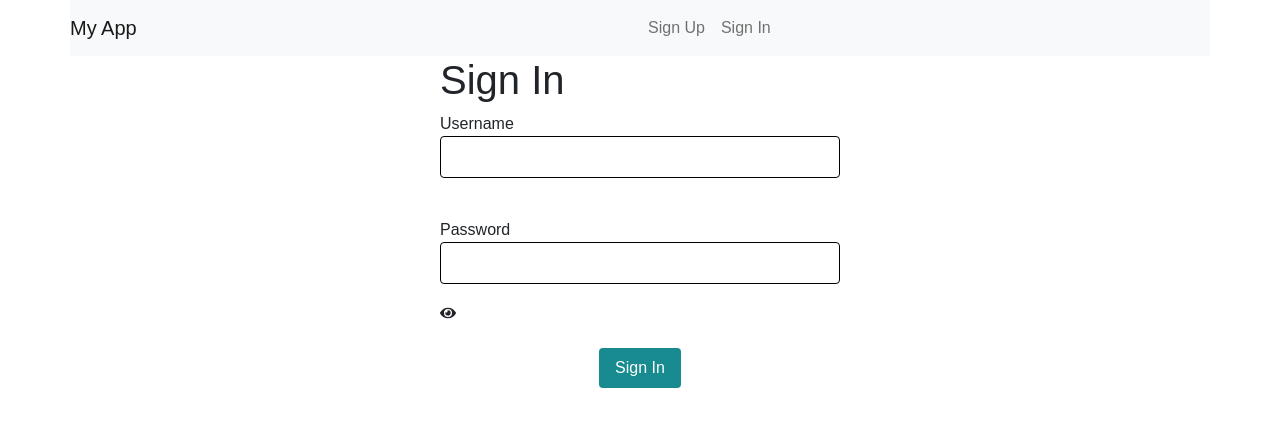
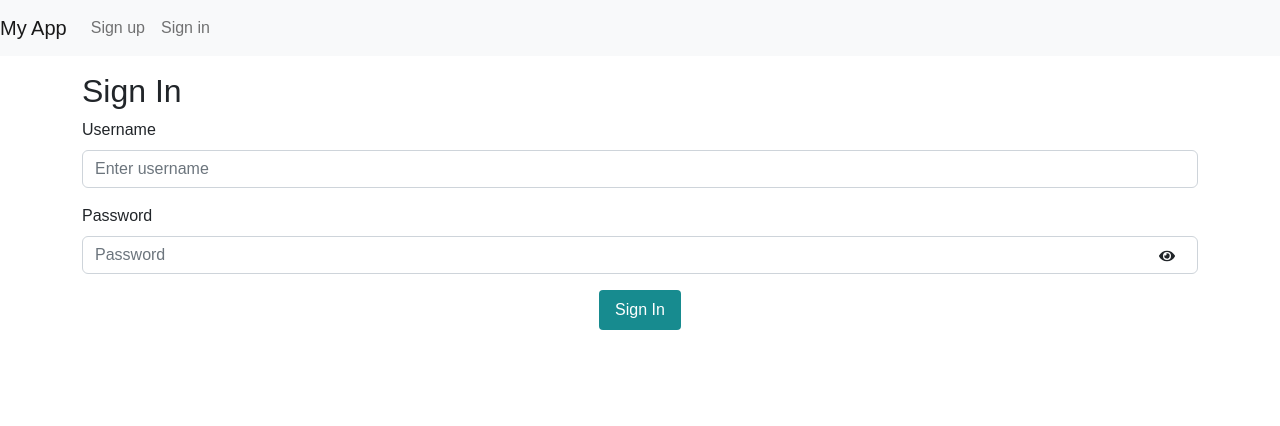
Before and after one commit to mmmyykkeee/client, a React (Create React App) app: page /Sign-In in a window 1280 px wide. Shown: the top 426 px of the page. Built offline with nearby package versions, Linux system fonts and the light colour scheme; no server answers.

Commit message:
Sign in not yet working

```diff
--- a/src/App.js
+++ b/src/App.js
@@ -1,65 +1,164 @@
+// import React, { useState } from "react";
+// import { Routes, Route, Link } from "react-router-dom";
+// import "bootstrap/dist/css/bootstrap.min.css";
+// import SignIn from "./SignIn";
+// import SignUp from "./SignUp";
+
+// function App() {
+//   const [isLoggedIn, setIsLoggedIn] = useState(false);
+//   const [currentUser, setCurrentUser] = useState("");
+
+//   const handleLogIn = (username) => {
+//     setIsLoggedIn(true);
+//     setCurrentUser(username);
+//   };
+
+//   const handleLogOut = () => {
+//     setIsLoggedIn(false);
+//     setCurrentUser("");
+//   };
+
+//   return (
+//     <div className="container">
+//       <nav className="navbar navbar-expand-lg navbar-light bg-light">
+//         <a className="navbar-brand" href="/">
+//           Your App Name
+//         </a>
+//         <button
+//           className="navbar-toggler"
+//           type="button"
+//           data-toggle="collapse"
+//           data-target="#navbarNav"
+//           aria-controls="navbarNav"
+//           aria-expanded="false"
+//           aria-label="Toggle navigation"
+//         >
+//           <span className="navbar-toggler-icon"></span>
+//         </button>
+//         <div className="collapse navbar-collapse" id="navbarNav">
+//           <ul className="navbar-nav mr-auto">
+//             <li className="nav-item">
+//               <Link to="/" className="nav-link">
+//                 Home
+//               </Link>
+//             </li>
+//             <li className="nav-item">
+//               <Link to="/about" className="nav-link">
+//                 About
+//               </Link>
+//             </li>
+//           </ul>
+//           <ul className="navbar-nav">
+//             {!isLoggedIn && (
+//               <>
+//                 <li className="nav-item">
+//                   <Link to="/Sign-In" className="nav-link">
+//                     Sign In
+//                   </Link>
+//                 </li>
+//                 <li className="nav-item">
+//                   <Link to="/Sign-Up" className="nav-link">
+//                     Sign Up
+//                   </Link>
+//                 </li>
+//               </>
+//             )}
+//             {isLoggedIn && (
+//               <>
+//                 <li className="nav-item">
+//                   <span className="nav-link">Welcome {currentUser}</span>
+//                 </li>
+//                 <li className="nav-item">
+//                   <button className="btn btn-link nav-link" onClick={handleLogOut}>
+//                     Log Out
+//                   </button>
+//                 </li>
+//               </>
+//             )}
+//           </ul>
+//         </div>
+//       </nav>
+      // <Routes>
+      //   <Route path="/Sign-Up" element={<SignUp />} />
+      //   <Route path="/Sign-In" element={<SignIn onLogIn={handleLogIn} />} />
+      // </Routes>
+//     </div>
+//   );
+// }
+
+// export default App;
+
+
 import React, { useState, useEffect } from 'react';
-import { Routes, Route, Link } from 'react-router-dom';
-import SignIn from "./SignIn";
-import SignUp from "./SignUp";
+import { BrowserRouter as Router, Routes, Route, Link } from 'react-router-dom';
+import axios from 'axios';
+import SignUp from './SignUp';
+import SignIn from './SignIn';
 
-import axios from 'axios';
-
-function App() {
-  const [currentUser, setCurrentUser] = useState(null);
+const App = () => {
+  const [loggedInUser, setLoggedInUser] = useState(null);
 
   useEffect(() => {
     const token = localStorage.getItem('token');
     if (token) {
       axios.get('/api/currentUser', { headers: { Authorization: `Bearer ${token}` } })
-        .then(res => setCurrentUser(res.data.username))
-        .catch(err => console.log(err));
+        .then(response => setLoggedInUser(response.data.username))
+        .catch(error => console.log(error));
     }
   }, []);
 
   const handleLogout = () => {
     localStorage.removeItem('token');
-    setCurrentUser(null);
+    setLoggedInUser(null);
   };
 
   return (
-    <div>
-      <nav className="navbar navbar-expand-lg navbar-light bg-light container">
-        <div className='d-flex col-6'>
+
+      <div>
+        <nav className="navbar navbar-expand-lg navbar-light bg-light">
           <Link className="navbar-brand" to="/">My App</Link>
-          <button className="navbar-toggler" type="button" data-toggle="collapse" data-target="#navbarNav" aria-controls="navbarNav" aria-expanded="false" aria-label="Toggle navigation">
+          <button
+            className="navbar-toggler"
+            type="button"
+            data-toggle="collapse"
+            data-target="#navbarNav"
+            aria-controls="navbarNav"
+            aria-expanded="false"
+            aria-label="Toggle navigation"
+          >
             <span className="navbar-toggler-icon"></span>
           </button>
-        </div>
-          <div className="collapse navbar-collapse col-2" id="navbarNav">
-            <ul className="navbar-nav">
-              {!currentUser && (
+          <div className="collapse navbar-collapse" id="navbarNav">
+            <ul className="navbar-nav ml-auto">
+              {loggedInUser ? (
                 <>
                   <li className="nav-item">
-                    <Link className="nav-link" to="/Sign-Up">Sign Up</Link>
+                    <p className="nav-link">Welcome, {loggedInUser}!</p>
                   </li>
                   <li className="nav-item">
-                    <Link className="nav-link" to="/Sign-In">Sign In</Link>
+                    <button className="btn btn-danger" onClick={handleLogout}>Log out</button>
+                  </li>
+                </>
+              ) : (
+                <>
+                  <li className="nav-item">
+                    <Link className="nav-link" to="/Sign-Up">Sign up</Link>
+                  </li>
+                  <li className="nav-item">
+                    <Link className="nav-link" to="/Sign-In">Sign in</Link>
                   </li>
                 </>
               )}
             </ul>
           </div>
-        <div className='col-2'>
-          {currentUser && (
-            <div className="mx-2 d-flex align-items-center justify-content-around">
-              <p className="d-flex align-items-center mt-3">Welcome, {currentUser}!</p>
-              <button className="btn btn-outline-primary" onClick={handleLogout}>Logout</button>
-            </div>
-          )}
-        </div>
-      </nav>
-      <Routes>
+        </nav>
+        <Routes>
         <Route path="/Sign-Up" element={<SignUp />} />
         <Route path="/Sign-In" element={<SignIn />} />
-      </Routes>
-    </div>
+            </Routes>
+      </div>
+
   );
-}
+};
 
 export default App;
--- a/src/SignIn.js
+++ b/src/SignIn.js
@@ -1,117 +1,82 @@
-import React, { useState, useEffect } from 'react';
+import React, { useState } from 'react';
+import { useNavigate } from 'react-router-dom';
+import axios from 'axios';
+import { Button, Form } from 'react-bootstrap';
 import { FaEye, FaEyeSlash } from 'react-icons/fa';
 
-function SignIn() {
+
+const SignIn = ({ setLoggedInUser }) => {
+  const navigate = useNavigate();
   const [username, setUsername] = useState('');
   const [password, setPassword] = useState('');
-  const [message, setMessage] = useState('');
-  const [currentUser, setCurrentUser] = useState(null);
+  const [errorMessage, setErrorMessage] = useState('');
   const [showPassword, setShowPassword] = useState(false);
 
-  useEffect(() => {
-    const getCurrentUser = async () => {
-      try {
-        const response = await fetch('/api/currentUser', {
-          headers: {
-            Authorization: `Bearer ${localStorage.getItem('token')}`,
-          },
-        });
-        const data = await response.json();
-        setCurrentUser(data);
-      } catch (error) {
-        console.log(error);
-      }
-    };
-    getCurrentUser();
-  }, []);
 
-  const handleSubmit = async (e) => {
-    e.preventDefault();
-    const response = await fetch('/signin', {
-      method: 'POST',
-      headers: {
-        'Content-Type': 'application/json',
-      },
-      body: JSON.stringify({ username, password }),
-    });
-    if (response.ok) {
-      const data = await response.json();
-      localStorage.setItem('token', data.token);
-      setMessage('Sign in successful');
-      setTimeout(() => {
-        setMessage('');
-        window.location.href = "/";
-      }, 1000);
-    } else {
-      setMessage('Sign in failed, Check your Username or Password');
+  const handleSubmit = async (event) => {
+    event.preventDefault();
+    try {
+      const response = await axios.post('/signin', { username, password });
+      localStorage.setItem('token', response.data.token);
+      setLoggedInUser(username);
+      setUsername('');
+      setPassword('');
+      setErrorMessage('');
+      navigate.push('/');
+    } catch (error) {
+      console.log(error.response.data);
+      setErrorMessage(error.response.data);
     }
   };
 
-  const handleLogout = () => {
-    localStorage.removeItem('token');
-    setCurrentUser(null);
-    setMessage('Logged out');
-    setTimeout(() => {
-      setMessage('');
-      window.location.href = "/";
-    }, 3000);
-  };
+  return (
+    <div className="container mt-3">
+      <h2>Sign In</h2>
+      <Form onSubmit={handleSubmit}>
+        <Form.Group controlId="username">
+          <Form.Label>Username</Form.Label>
+          <Form.Control
+            type="text"
+            placeholder="Enter username"
+            value={username}
+            onChange={(event) => setUsername(event.target.value)}
+          />
+        </Form.Group>
 
-  const isLoggedIn = () => {
-    const token = localStorage.getItem('token');
-    return !!token;
-  }
+        <Form.Group controlId="password">
+          <Form.Label>Password</Form.Label>
+         <div style={{ position: "relative" }}>
+          <Form.Control
+            type={showPassword ? "text" : "password"}
+            placeholder="Password"
+            value={password}
+            onChange={(event) => setPassword(event.target.value)}
+          />
+           <button
+    type="button"
+    className="btn btn-outline-none password-toggle-button"
+    onClick={() => setShowPassword(!showPassword)}
+    aria-label={showPassword ? "Hide password" : "Show password"}
+    style={{
+      position: "absolute",
+      top: "50%",
+      right: "10px",
+      transform: "translateY(-50%)",
+    }}
+  >
+    {showPassword ? <FaEyeSlash /> : <FaEye />}
+  </button>
+          </div>
+        </Form.Group>
 
-  return (
-    <div className='containers'>
-      {currentUser ? (
-        <div>
-          <p>Welcome, {currentUser.username}!</p>
-          <button className='btn' onClick={handleLogout}>Logout</button>
-        </div>
-      ) : (
-        <div>
-          <h1>Sign In</h1>
-          <form onSubmit={handleSubmit}>
-            <label htmlFor="username">Username</label>
-            <input
-              type="text"
-              id="username"
-              name="username"
-              value={username}
-              onChange={(e) => setUsername(e.target.value)}
-              required
-            />
-            <br />
+        {errorMessage && <div className="text-danger">{errorMessage}</div>}
 
-            <label htmlFor="password">Password</label>
-            <div className='password-input'>
-              <input
-                type={showPassword ? 'text' : 'password'}
-                id="password"
-                name="password"
-                value={password}
-                onChange={(e) => setPassword(e.target.value)}
-                required
-              />
-              {showPassword ? (
-                <FaEyeSlash onClick={() => setShowPassword(false)} />
-              ) : (
-                <FaEye onClick={() => setShowPassword(true)} />
-              )}
-            </div>
-            <br />
-            <button type="submit">Sign In</button>
-          </form>
-          {message && (
-            <p style={{ color: message.includes('successful') ? 'green' : 'red' }}>
-              {message}
-            </p>
-          )}
-        </div>
-      )}
+        <Button variant="primary" type="submit">
+          Sign In
+        </Button>
+      </Form>
     </div>
   );
-}
+};
 
 export default SignIn;
--- a/src/SignUp.js
+++ b/src/SignUp.js
@@ -278,6 +278,7 @@ function SignUp() {
       paddingRight: "40px", // Add some space for the button
     }}
   />
+
   <button
     type="button"
     className="btn btn-outline-none password-toggle-button"
```
